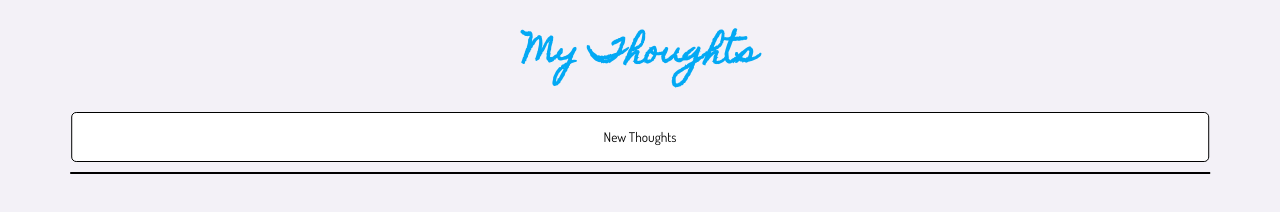
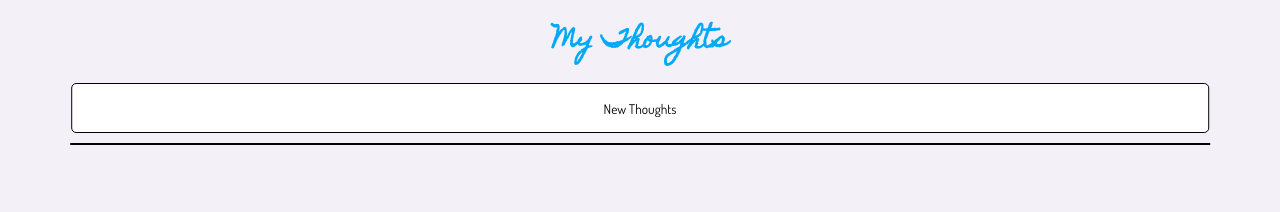
Before and after one commit to AlexanderEnache/-AngularJS-Lab-Social-Posts, a plain HTML site: page index.html in a window 1280 px wide. Drawn offline with nearby package versions, Linux system fonts and the light colour scheme.

Commit message:
Changed title and font size

```diff
--- a/index.html
+++ b/index.html
@@ -7,7 +7,7 @@
 	<link href="https://fonts.googleapis.com/css?family=Homemade+Apple" rel="stylesheet">
 	<link href="https://fonts.googleapis.com/css?family=Dosis" rel="stylesheet">
 
-		<title>Shit</title>
+		<title>title</title>
 	</head>
 
 	<body ng-app = "socialPosts">
--- a/style.css
+++ b/style.css
@@ -23,6 +23,7 @@ h1{
 
 	text-align: center;
 	color: rgb(3, 169, 244);
+	font-size:24px;
 
 }
 
```
